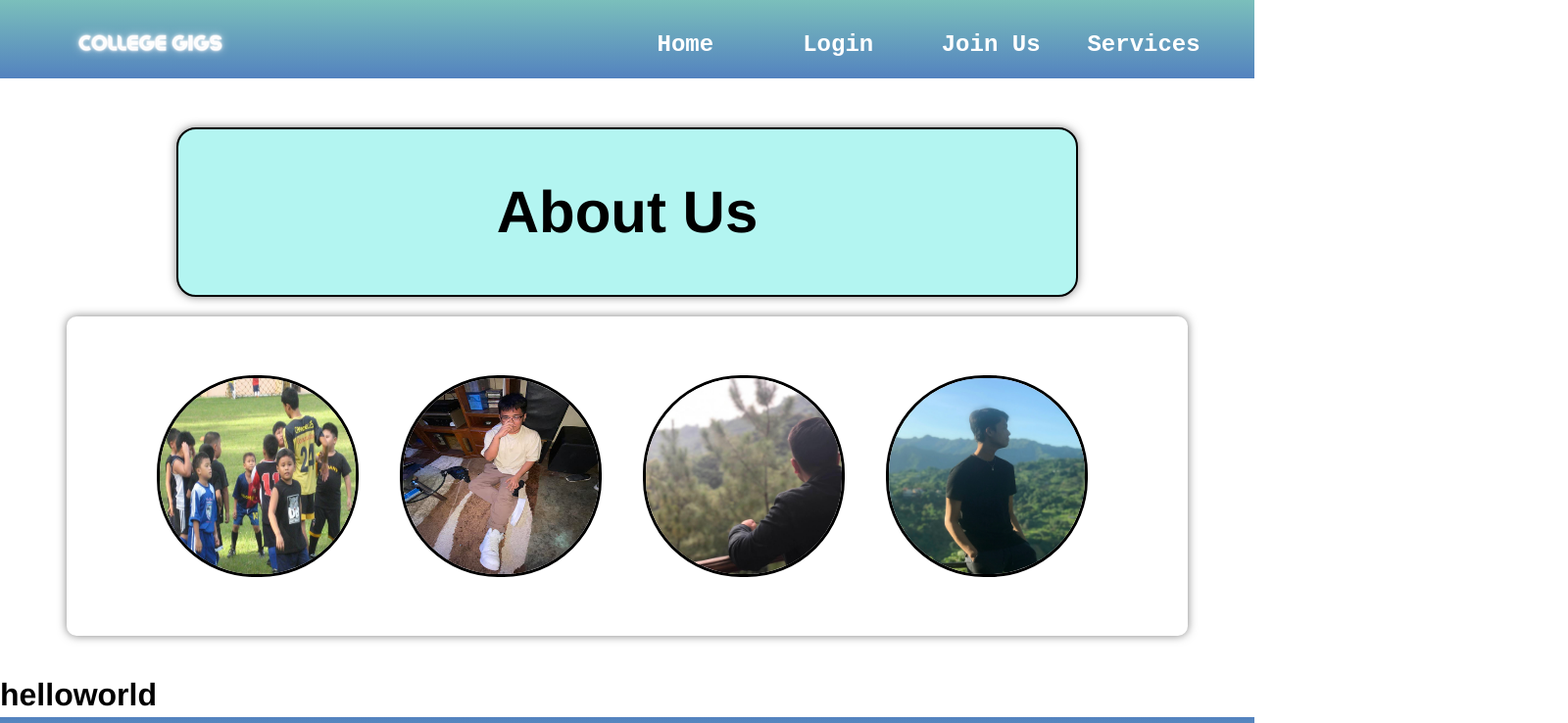
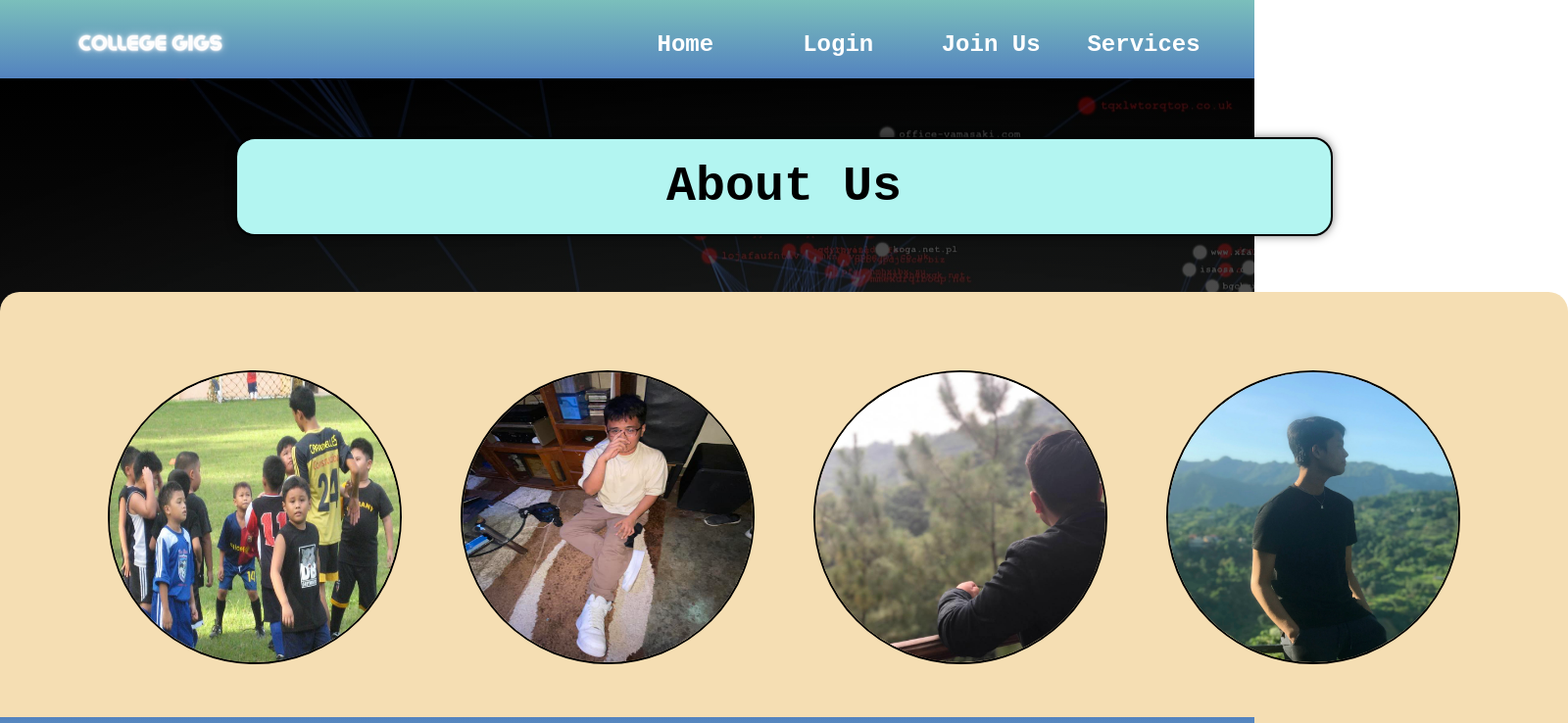
Before and after one commit to fynn07/college-gigs, a React (Create React App) app: page /About in a window 1280 px wide. Shown: the top 738 px of the page at 98% size, 1600 px wide, since content can reach past the window. Built offline with nearby package versions, Linux system fonts and the light colour scheme.

Commit message:
refine of about page

```diff
--- a/src/pages/about.js
+++ b/src/pages/about.js
@@ -6,18 +6,25 @@ import Ryan from '../components/resources/founders/RyanY.jpg';
 
 import '../styles/about.css';
 
+const vision = "Our vision is to revolutionize the digital landscape by providing high-quality e-services that seamlessly connect company employers and Filipino college freelancers. We aim to empower businesses with cost-effective solutions starting at a low price of $5, fostering collaboration and mutual growth in the digital economy.";
+const mission = "At &copy; College Gigs, our mission is to bridge the gap between company employers and college freelancers by offering a diverse range of high-quality e-services. We are committed to providing a user-friendly platform that enables employers to access talented freelancers who can deliver exceptional results at an affordable price point. Through our dedication to excellence, innovation, and fostering a supportive community, we strive to empower freelancers to showcase their skills and help businesses thrive in the digital age.";
+
+
+
 function about() {
     return (
-    <div className='content-container'>
-      <div className='about-us'>
-          <h1>About Us</h1>
+        <div id='about'>
+            <div id='about_container'>
+                <div className='about_content' id="about_heading_box">
+                    <h1 id="about_heading">About Us</h1>
                 </div>
-      <div className='portfolio'>
+                <div id='portfolio'>
                     <img src={Daryl} alt='daryl' className='portrait daryl'/>
                     <img src={Jab} alt='jab' className='portrait jab'/>
                     <img src={Martin} alt='martin' className='portrait martin'/>
                     <img src={Ryan} alt='ryan' className='portrait ryan'/>
                 </div>
+
                 <div className='mission-vision'>
                     <div className='mission'>
                         <h1>hello</h1>
@@ -28,6 +35,8 @@ function about() {
                 </div>
 
             </div>
+        </div>
+
     )
 }
 
--- a/src/styles/about.css
+++ b/src/styles/about.css
@@ -1,40 +1,72 @@
-.about-us{
+*{
+    margin: 0;
+    padding: 0;
+    font-family: 'Courier New', Courier, monospace;
+    box-sizing: border-box;
+}
+#about {
     text-align: center;
-    margin: 50px auto 20px auto;
-    font-size: 30px;
+
+    background-image: linear-gradient(rgba(0, 0, 0, 0.75), rgba(67, 67, 67, 0.75)),
+    url(../components/resources/page_backgrounds/about_wallpaper.jpg);
+    background-size: 150% 150%;
+    animation: gradient 120s ease infinite;
+    min-height: 100%;
+    display: flex;
+    flex-direction: column;
+}
+
+#about_container {
+    width: 100%;
+    min-height: calc(100vh - 140px);
+    padding: 0;
+    display: flex;
+    flex-direction: column;
+    flex-wrap: wrap;
+    justify-content: center;
+    margin: 10px auto;
+}
+
+#about_heading {
+    text-align: center;
+    margin: 50px auto 0;
+    font-size: 50px;
     border: 2px solid black;
     border-radius: 20px;
-    padding: 10px;
+    padding: 20px;
     background-color: rgb(179, 245, 241);
     box-shadow: 0 0 10px rgba(0, 0, 0, 0.5);
     width: 70%;
 }
-.content-container{
-    text-align: center;
+#about_heading:hover {
+    transition: 0.5s ease;
+    transform: scale(1.02);
+    margin-bottom: 0p;
 }
-.portfolio{
+
+#portfolio {
     display: flex;
-    flex-direction:row;
     justify-content: space-evenly;
-    padding: 60px;
-    width: 80%;
-    margin: 20px auto;
-    text-align: center;
-    border-radius: 10px;
-    background-color: white;
-    box-shadow: 0 0 10px rgba(0, 0, 0, 0.5);
+    flex-direction: row;
+    background-color: wheat;
+    border-radius: 20px;
+    padding: 80px;
+    margin: 0 auto;
 }
+
+.portrait {
+    width: 300px;
+    height: 300px;
+    margin: auto 30px;
+    border-radius: 300px;
+    border: 2px solid black;
+}
+
 .portrait:hover{
     transition: 0.5s ease;
     transform: scale(1.03);
 }
-.portrait{
-    width: 200px;
-    height: 200px;
-    border-radius: 100px;
-    margin-right: 10px;
-    border: 3px solid black;
-}
+
 .mission-vision{
     display: flex;
 }
```
Also changed, not shown: src/components/resources/page_backgrounds/about_wallpaper.jpg (added). Lines whose indentation alone changed are shown as unchanged.
